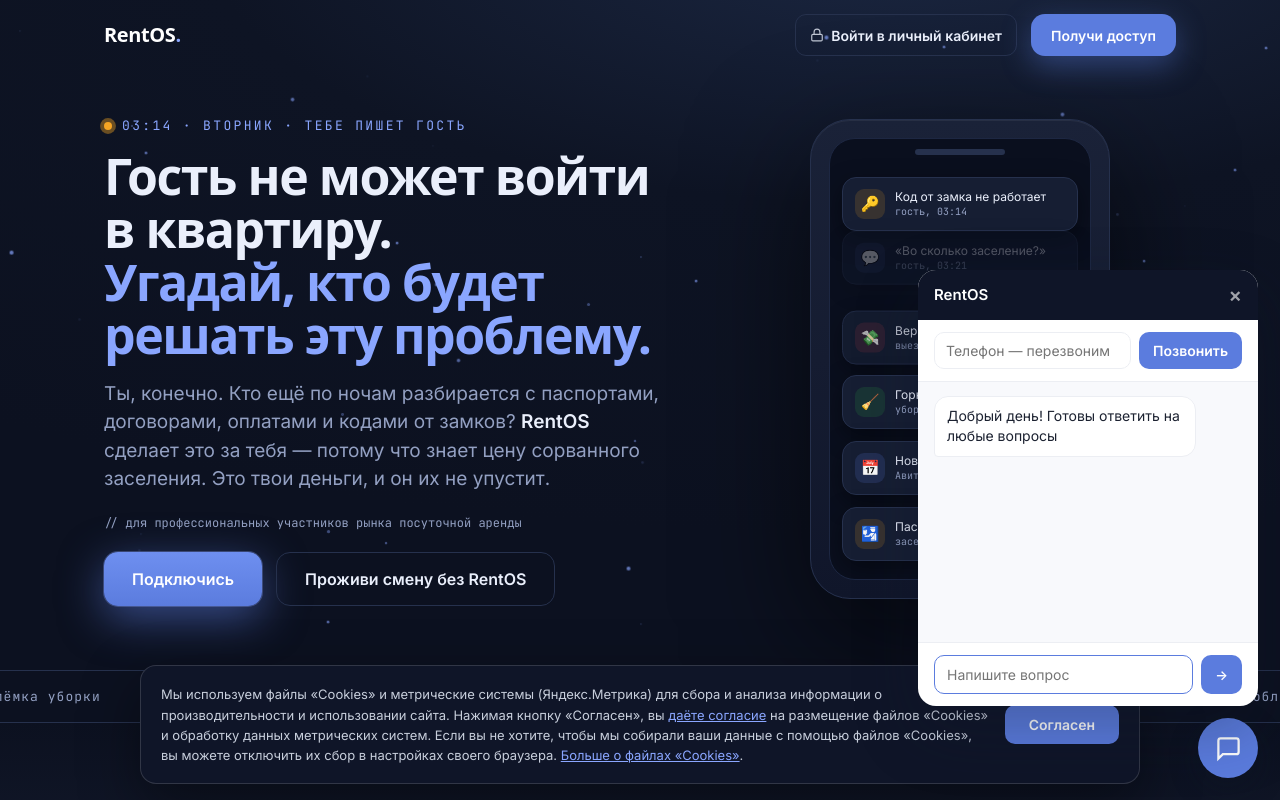
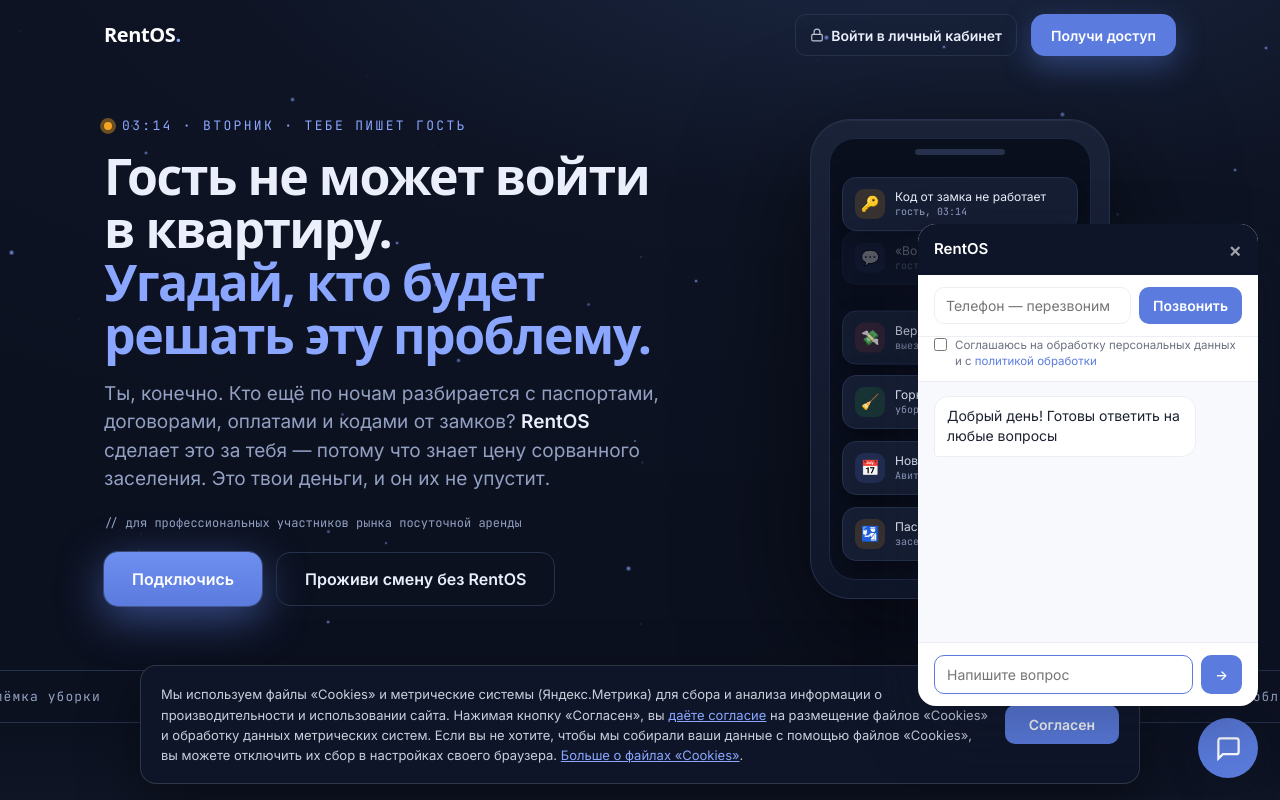
Before and after one commit to viktoriia95severina-del/rentos-landing, a plain HTML site: page index.html in a window 1280 px wide. Both pictures are taken after a click on the button "Связаться". Shown: the top 800 px of the page. Drawn offline with Linux system fonts and the light colour scheme; a web font is replaced by a local one.

Commit message:
виджет: согласие на обработку персональных данных перед заявкой на звонок

```diff
--- a/index.html
+++ b/index.html
@@ -1321,6 +1321,9 @@
 .rw-call input{flex:1;min-width:0;border:1px solid #ECEEF3;border-radius:10px;padding:9px 11px;font-size:14px;font-family:inherit;outline:none}
 .rw-call input:focus{border-color:#5B7CDE}
 .rw-call button{background:#5B7CDE;color:#fff;border:none;border-radius:10px;padding:9px 14px;font-size:14px;font-weight:600;cursor:pointer;white-space:nowrap;font-family:inherit}
+.rw-pd{display:flex;gap:8px;align-items:flex-start;padding:0 16px 12px;font-size:11.5px;color:#6B7280;line-height:1.4;cursor:pointer;border-bottom:1px solid #ECEEF3}
+.rw-pd input{margin:1px 0 0;flex:0 0 auto;cursor:pointer}
+.rw-pd a{color:#5B7CDE}
 .rw-msgs{height:260px;overflow-y:auto;padding:14px 16px;background:#F8F9FC}
 .rw-m{margin-bottom:10px;font-size:14px;line-height:1.45;max-width:85%;padding:9px 12px;border-radius:14px}
 .rw-m.in{background:#fff;border:1px solid #ECEEF3;color:#1B2130;border-bottom-left-radius:4px}
@@ -1340,6 +1343,7 @@
     <input id="rw-phone" type="tel" placeholder="Телефон — перезвоним" autocomplete="tel">
     <button id="rw-callbtn">Позвонить</button>
   </div>
+  <label class="rw-pd"><input type="checkbox" id="rw-pd-ok"><span>Соглашаюсь на обработку персональных данных и с <a href="/policy.html" target="_blank">политикой обработки</a></span></label>
   <div class="rw-msgs" id="rw-msgs"></div>
   <div class="rw-send">
     <input id="rw-text" placeholder="Напишите вопрос" autocomplete="off">
@@ -1391,6 +1395,8 @@
   document.getElementById('rw-callbtn').addEventListener('click',function(){
     var i=document.getElementById('rw-phone'),v=i.value.replace(/\D/g,'');
     if(v.length<10){i.focus();return}
+    var pd=document.getElementById('rw-pd-ok');
+    if(!pd.checked){add('sys','Отметьте согласие на обработку персональных данных');pd.focus();return}
     var b=document.getElementById('rw-callbtn');b.disabled=true;b.textContent='…';
     fetch(API+'/api/site/call',{method:'POST',headers:{'Content-Type':'application/json'},
       body:JSON.stringify({phone:v,token:tok()||null,ref:ref()})})
```
